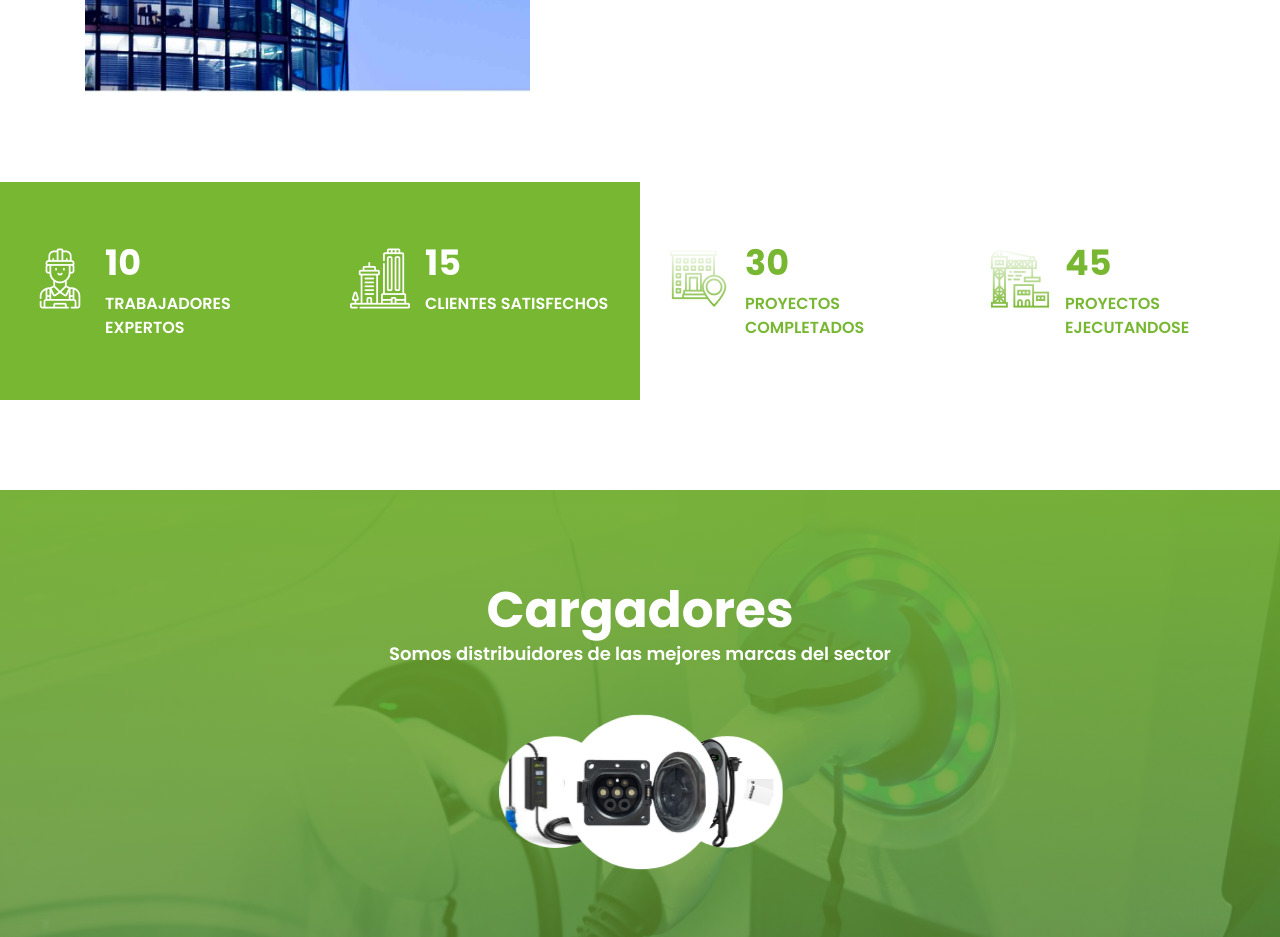
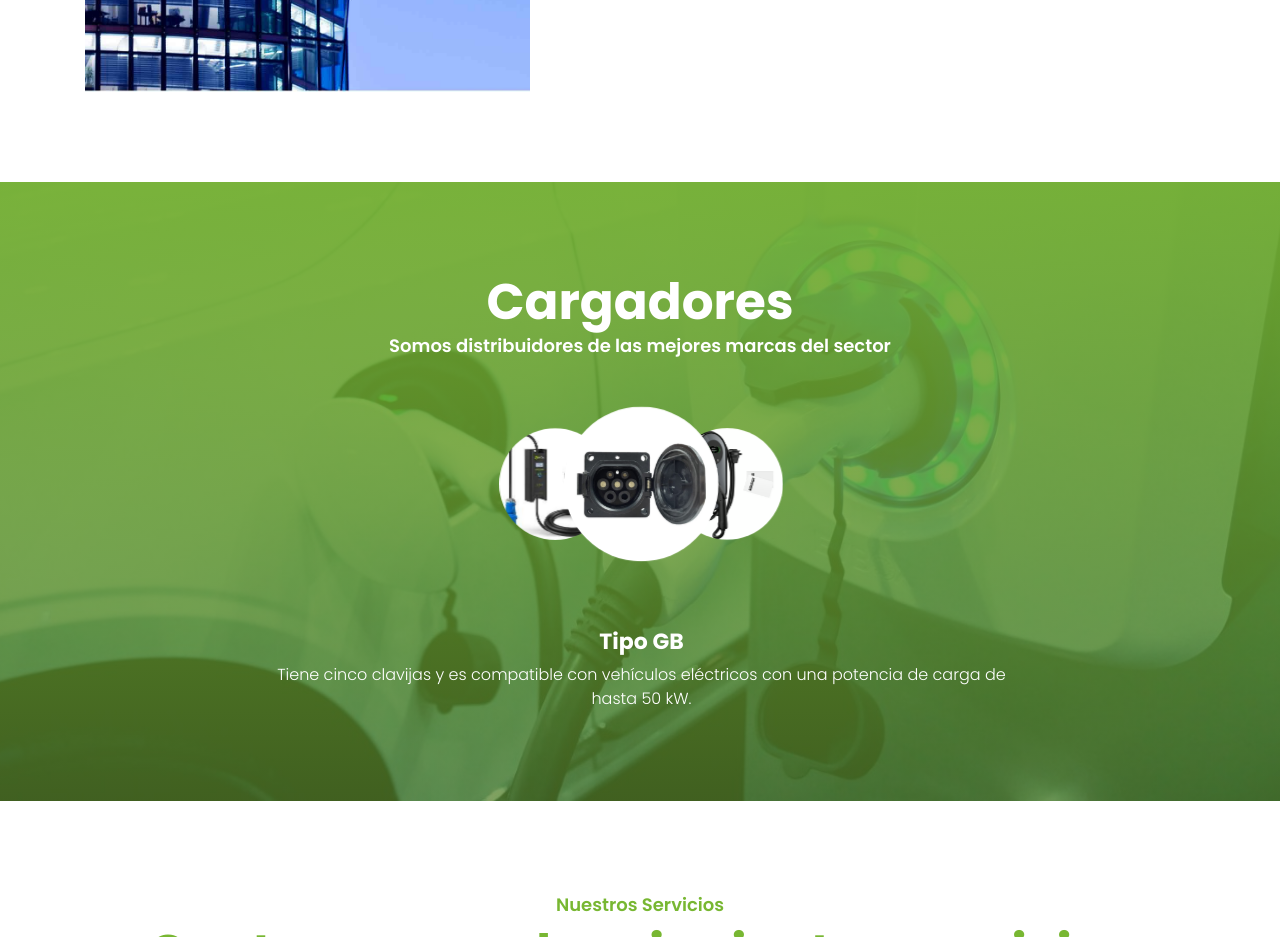
Before and after one commit to andres11362/up-energy.github.io, a plain HTML site: page index.html in a window 1280 px wide. Shown: the part 3580-4517 px from the top of the page. Drawn offline with nearby package versions, Linux system fonts and the light colour scheme.

Commit message:
Se quita seccion fact

```diff
--- a/index.html
+++ b/index.html
@@ -289,59 +289,6 @@
             </div>
         </div>
         <!-- About End -->
-
-        <!-- Fact Start -->
-        <div class="fact">
-            <div class="container-fluid">
-                <div class="row counters">
-                    <div class="col-md-6 fact-left wow slideInLeft">
-                        <div class="row">
-                            <div class="col-6">
-                                <div class="fact-icon">
-                                    <i class="flaticon-worker"></i>
-                                </div>
-                                <div class="fact-text">
-                                    <h2 data-toggle="counter-up">10</h2>
-                                    <p>Trabajadores expertos</p>
-                                </div>
-                            </div>
-                            <div class="col-6">
-                                <div class="fact-icon">
-                                    <i class="flaticon-building"></i>
-                                </div>
-                                <div class="fact-text">
-                                    <h2 data-toggle="counter-up">15</h2>
-                                    <p>Clientes satisfechos</p>
-                                </div>
-                            </div>
-                        </div>
-                    </div>
-                    <div class="col-md-6 fact-right wow slideInRight">
-                        <div class="row">
-                            <div class="col-6">
-                                <div class="fact-icon">
-                                    <i class="flaticon-address"></i>
-                                </div>
-                                <div class="fact-text">
-                                    <h2 data-toggle="counter-up">30</h2>
-                                    <p>Proyectos completados</p>
-                                </div>
-                            </div>
-                            <div class="col-6">
-                                <div class="fact-icon">
-                                    <i class="flaticon-crane"></i>
-                                </div>
-                                <div class="fact-text">
-                                    <h2 data-toggle="counter-up">45</h2>
-                                    <p>Proyectos ejecutandose</p>
-                                </div>
-                            </div>
-                        </div>
-                    </div>
-                </div>
-            </div>
-        </div>
-        <!-- Fact End -->
 
         <!-- Testimonial Start -->
         <div class="testimonial wow fadeIn" data-wow-delay="0.1s">
```
